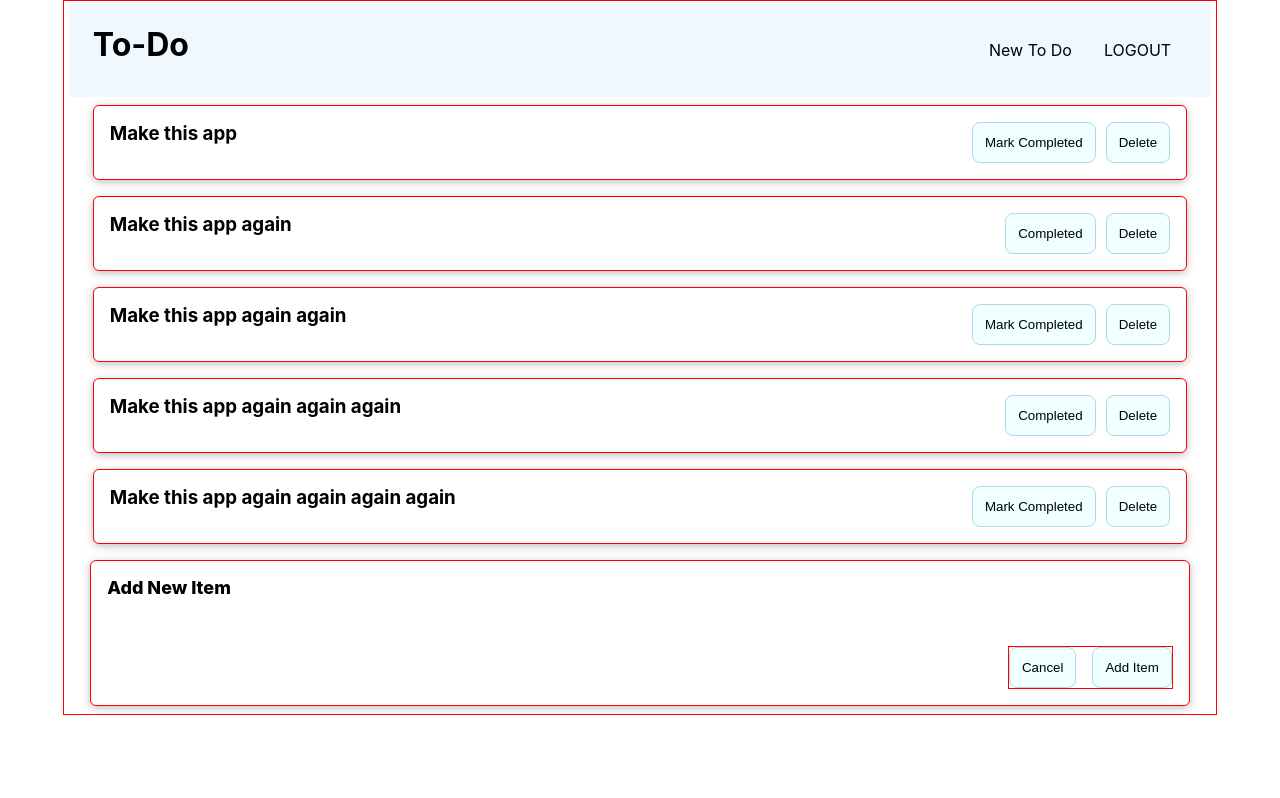
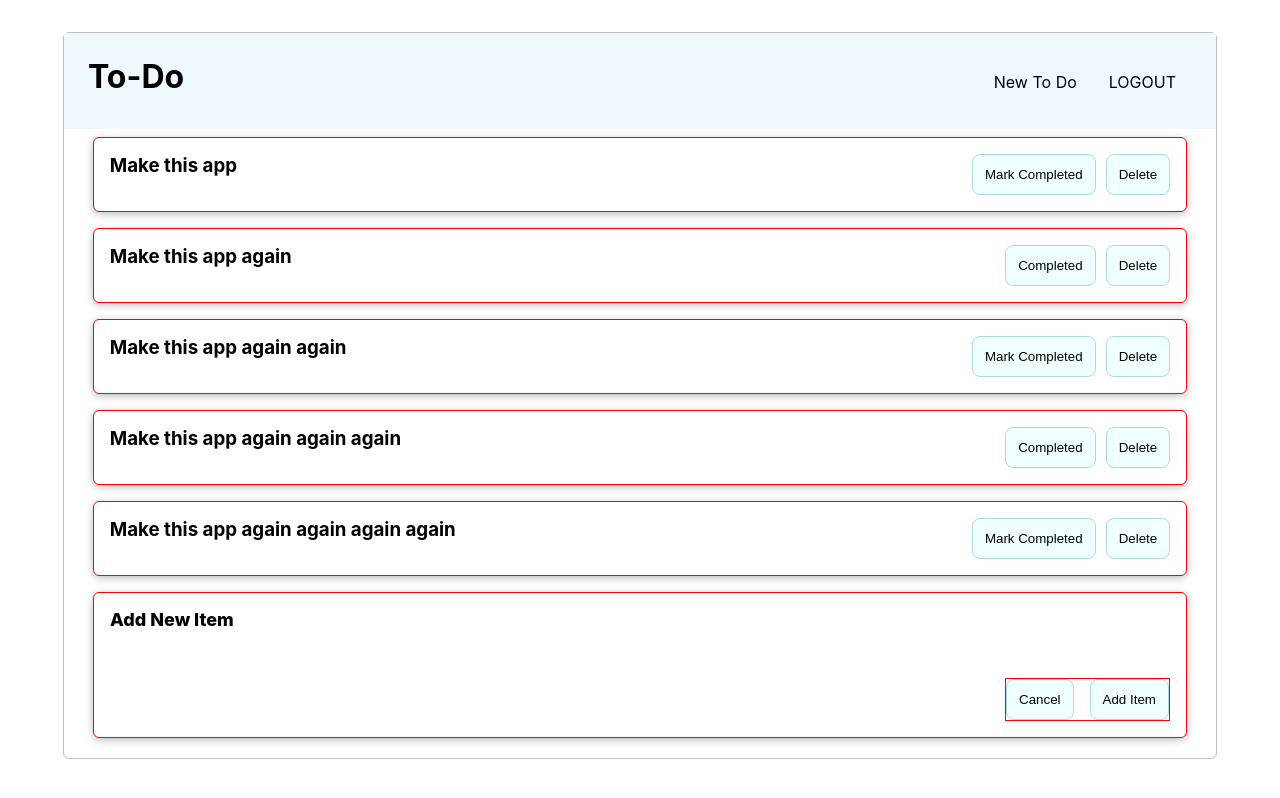
Before and after one commit to Jordan-McGhee/to-do-react, a React (Create React App) app: page / in a window 1280 px wide. Both pictures are taken after a click on the button "Add New Item". Built offline with nearby package versions, Linux system fonts and the light colour scheme.

Commit message:
Added functionality to update completed status and delete items from to-do list

```diff
--- a/src/App.css
+++ b/src/App.css
@@ -7,8 +7,10 @@
 .App {
   text-align: center;
   width: 90%;
-  margin: auto;
-  border: 1px solid red;
+  margin: 2rem auto 0;
+  border: 1px solid rgba(0,0,0,.25);
+  border-radius: 6px;
+  padding-bottom: .75rem;
 }
 
 button {
--- a/src/App.js
+++ b/src/App.js
@@ -77,23 +77,46 @@ function App() {
     setShowForm(false)
   }
 
-  // const deleteItemHandler = useEffect((id) => {
-  //   // deletes an item from our list of to-dos by ID
-  //   console.log("entered deleteItemHandler")
-  //   // updates our list state to a new list with that item filtered out
-  //   setToDoList((prevList) => {
-  //     console.log("Entered update state function")
+  const changeCompletedHandler = (id) => {
+    // updates the completed status of an item
+    console.log("entered changeCompletedHandler")
 
-  //     const newList = prevList.filter(item => item.id !== id)
-  //     console.log(newList)
-  //     return newList
-  //   })
-  // }, [ toDoList ])
+    const itemToUpdate = toDoList.find(item => item.id === id)
+    console.log(`Item to update: ${itemToUpdate.description} ${itemToUpdate.completed}`)
+
+    console.log("Before: " + itemToUpdate.completed)
+    itemToUpdate.completed = !itemToUpdate.completed
+    console.log("After: " + itemToUpdate.completed)
+
+    setToDoList((prevList) => {
+      const newList = prevList.filter(item => item.id !== id)
+
+      return [ ...newList, itemToUpdate ]
+    })
+  }
+
+  const deleteItemHandler = (id) => {
+    // deletes an item from our list of to-dos by ID
+    console.log("entered deleteItemHandler")
+    // updates our list state to a new list with that item filtered out
+    setToDoList((prevList) => {
+      console.log("Entered update state function")
+
+      const newList = prevList.filter(item => item.id !== id)
+      console.log(newList)
+      return newList
+    })
+  }
+
 
   return (
     <div className='App'>
       <MainHeader />
-      <ToDoList items = { toDoList } />
+      <ToDoList
+        items = { toDoList }
+        onDelete = { deleteItemHandler }
+        onChange = { changeCompletedHandler }
+      />
 
       {/* button rendered if not currently adding item */}
       { !showForm && <button onClick = { showFormHandler }>Add New Item</button> }
--- a/src/components/Form/NewItemForm.css
+++ b/src/components/Form/NewItemForm.css
@@ -7,7 +7,7 @@
 }
 
 .form-card {
-    width: 92.5%;
+    width: 92%;
 }
 
 .invalid input {
--- a/src/components/Layout/MainHeader.css
+++ b/src/components/Layout/MainHeader.css
@@ -1,7 +1,7 @@
 .nav-header {
     display: flex;
     justify-content: space-between;
-    width: 95%;
+    /* width: 95%; */
     margin: auto;
     height: 3rem;
     padding: 1.5rem;
--- a/src/components/To-Do/ToDoItem.js
+++ b/src/components/To-Do/ToDoItem.js
@@ -2,14 +2,6 @@ import Card from "../UI/Card"
 import "./ToDoItem.css"
 
 const ToDoItem = (props) => {
-
-    // const buttonClickHandler = () => {
-    //     if (!itemCompleted) {
-    //         itemCompleted = true
-    //     } else {
-    //         itemCompleted = false
-    //     }
-    // }
 
     return (
         <li>
@@ -18,8 +10,8 @@ const ToDoItem = (props) => {
                 <h3>{ props.description }</h3>
 
                 <div className="buttons">
-                    <button>{ props.completed ? "Completed" : "Mark Completed"}</button>
-                    <button>Delete</button>
+                    <button onClick= { props.onChange }>{ props.completed ? "Completed" : "Mark Completed"}</button>
+                    <button onClick = { props.onDelete }>Delete</button>
                 </div>
             </Card>
 
--- a/src/components/To-Do/ToDoList.js
+++ b/src/components/To-Do/ToDoList.js
@@ -11,6 +11,8 @@ const ToDoList = (props) => {
                 key = { item.id }
                 description = { item.description }
                 completed = { item.completed }
+                onDelete = {() => props.onDelete(item.id) }
+                onChange = {() => props.onChange(item.id)}
             />
             ))}
         </ul>
```
